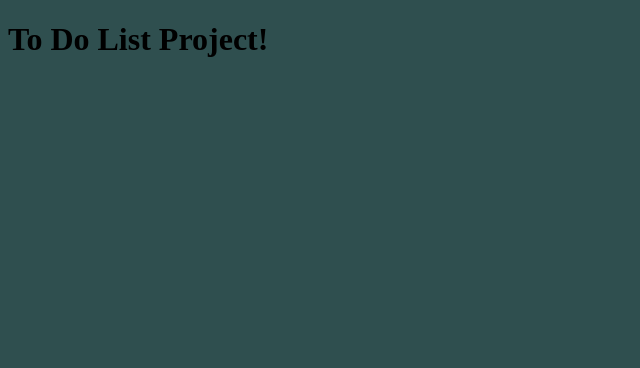
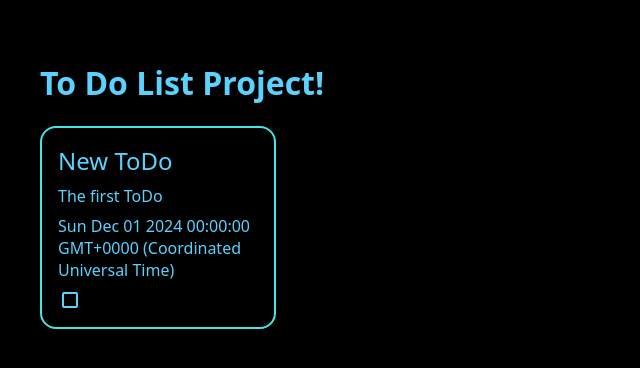
Before and after one commit to emesefedev/to-do-list-project, a website built with webpack: page src/index.html in a window 1280 px wide. Shown: the whole page, without its empty margins (0-640 px from the left). Built offline with nearby package versions, Linux system fonts and the light colour scheme.

Commit message:
display to do information

```diff
--- a/src/index.html
+++ b/src/index.html
@@ -7,5 +7,12 @@
 
     <body>
         <h1>To Do List Project!</h1>
+
+        <div class="to-do-container">
+                <p class="to-do-title" id="titleText">Title</p>
+                <p class="to-do-description" id="descriptionText">Description</p>
+                <p class="to-do-date" id="dueDateText">12/06/2001</p>
+                <input type="checkbox" class="to-do-completed" id="completedCheckbox">
+        </div>
     </body>
 </html>
--- a/src/index.js
+++ b/src/index.js
@@ -2,12 +2,21 @@ import "./style.css"
 import ToDoItem from "./to-do-item.js"
 import Project from "./project.js"
 
+const titleText = () => document.getElementById("titleText")
+const descriptionText = () => document.getElementById("descriptionText")
+const dueDateText = () => document.getElementById("dueDateText")
+const completedCheckbox = () => document.getElementById("completedCheckbox")
+
+window.addEventListener("load", () => {
     const defaultProject = Project({projectName: "Default Project"})
 
     const toDo = ToDoItem({
         itemTitle: "New ToDo",
+        itemDescription: "The first ToDo",
         itemDueDate: new Date(2024, 11, 1)
     })
+
+    toDo.displayInformation({titleText, descriptionText, dueDateText, completedCheckbox})
 
     const toDo2 = ToDoItem({
         itemTitle: "New ToDo 2",
@@ -30,3 +39,4 @@ defaultProject.deleteToDoItem(toDo2)
     // TODO: Mover de un proyecto a otro
 
     console.log(defaultProject.getToDoItemsList())
+})
--- a/src/style.css
+++ b/src/style.css
@@ -1,3 +1,76 @@
+:root {
+    --color-primary: rgb(89, 210, 254);
+    --color-dark: rgb(74, 143, 231);
+    --color-light: rgb(68, 229, 231);
+    --color-darker: rgb(92, 122, 255);
+    --color-lighter: rgb(115, 251, 211);
+}
+
 body {
-    background-color: darkslategray;
+    font-family: system-ui, -apple-system, BlinkMacSystemFont, 'Segoe UI', Roboto, Oxygen, Ubuntu, Cantarell, 'Open Sans', 'Helvetica Neue', sans-serif;
+    font-size: 1em;
+
+    background-color: black;
+    color: var(--color-primary);
+
+    padding: 32px;
 }
+
+input {
+    appearance: none;
+}
+
+input[type="checkbox"]::before {
+    content: "✔";
+    position: absolute;
+    font-size: 1em;
+    right: -1px;
+    top: -0.3em;
+    visibility: hidden;
+}
+
+input[type="checkbox"]:checked::before {
+    visibility: visible;
+}
+
+p {
+    margin: 0;
+}
+
+/* TO DO ITEM */
+.to-do-container {
+    border: 2px solid var(--color-light);
+    border-radius: 16px;
+
+    display: flex;
+    flex-direction: column;
+    gap: 8px;
+
+    width: 200px;
+
+    padding: 16px;
+}
+
+.to-do-title {
+    font-size: 1.5em;
+}
+
+.to-do-description {
+    font-weight: 300;
+}
+
+.to-do-date {
+
+}
+
+.to-do-completed {
+    position: relative;
+    width: 1.2em;
+    height: 1.2em;
+
+    border: 2px solid var(--color-primary);
+    border-radius: 2px;
+
+    vertical-align: -2px;
+    color: var(--color-light);
+}
--- a/src/to-do-item.js
+++ b/src/to-do-item.js
@@ -36,6 +36,13 @@ export default function ToDoItem({itemTitle, itemDescription = "", itemDueDate})
     completed = isCompleted
   }
 
+  const displayInformation = ({titleText, descriptionText, dueDateText, completedCheckbox}) => {
+    titleText().textContent = title
+    descriptionText().textContent = description
+    dueDateText().textContent = dueDate
+    completedCheckbox().checked = completed
+  }
+
   return {
     getTitle,
     updateTitle,
@@ -44,6 +51,7 @@ export default function ToDoItem({itemTitle, itemDescription = "", itemDueDate})
     getDueDate,
     updateDueDate,
     getCompleted,
-    updateCompleted
+    updateCompleted,
+    displayInformation
   }
 }
```
Also changed, not shown: src/utilities.js (added, +16 -0 lines). Lines whose indentation alone changed are shown as unchanged.
